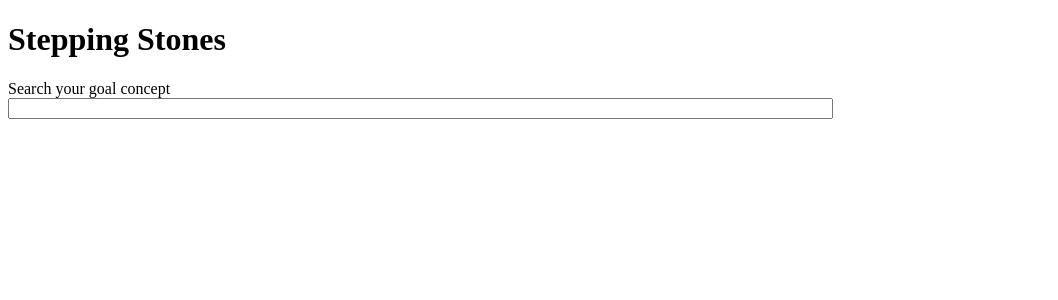
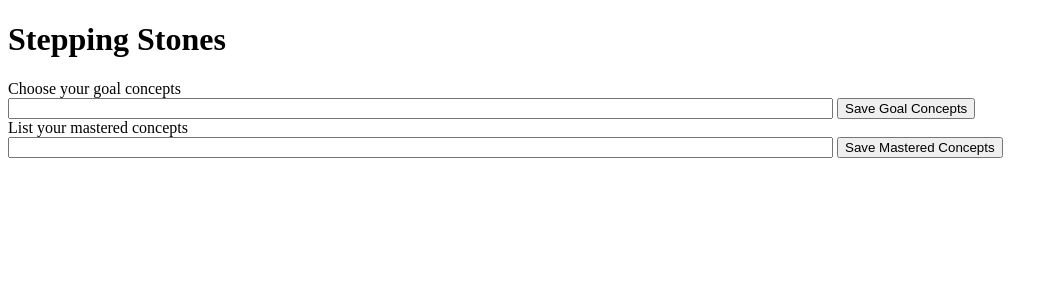
Before and after one commit to justinpwilliams/stepping-stones, a Flask app: template templates/ac_test.html in a window 1280 px wide. Shown: the top 300 px of the page, without its empty margins (0-1058 px from the left). Run offline with Flask 2, Linux system fonts and the light colour scheme; the template is opened without the code that fills it: most values are stand-ins (such as "Sample title", 1, 10 or a date in 2020); some libraries are stand-ins or nearby versions.

Commit message:
captured concepts from jquery

```diff
--- a/app.py
+++ b/app.py
@@ -17,8 +17,25 @@ def ac_test():
     if request.method == "GET":
         concepts = graph.load_topics('../LectureBank-master/LB-Paper/208topics.csv')
         concepts = list(concepts['Name'])
+    return render_template("ac_test.html", concepts=concepts)
 
-        return render_template("ac_test.html", concepts=concepts)
+
+@app.route("/goal_concept", methods=['POST'])
+def get_goal_concepts():
+    if request.method == "POST":
+        goal_concepts = request.form.get("goal_concepts", '')
+        print(f'{goal_concepts} concepts received')
+
+    return goal_concepts
+
+
+@app.route("/mastered_concepts", methods=['POST'])
+def get_mastered_concepts():
+    if request.method == "POST":
+        mastered_concepts = request.form.get("mastered_concepts", '')
+        print(f'{mastered_concepts} concepts received')
+
+    return mastered_concepts
 
 
 if __name__ == '__main__':
--- /dev/null
+++ b/config.py
@@ -0,0 +1 @@
+MSFT_COGNITIVE_KEY="d4891fdc2cfb480a9b7b8faab9dea137"
--- a/graph.py
+++ b/graph.py
@@ -43,7 +43,7 @@ def get_lookup_topic(concept_name: str, taxonomy: pd.DataFrame) -> int:
     return taxonomy[matches]['true_id'].values
 
 
-def generate_subgraph(concept_graph, goal_concept_id, mastered_concept_id:list = []):
+def generate_subgraph(concept_graph, goal_concept_id, mastered_concept_id: list = []):
     """
     Generate a concept tree from the concept graph_to_draw given one or more goal concepts and one or more mastered concepts.
     :param concept_graph: The graph_to_draw of concepts which should contain the goal_concepts and mastered_concepts
@@ -63,9 +63,9 @@ def generate_subgraph(concept_graph, goal_concept_id, mastered_concept_id:list =
 
     # Find mastered and ancestors of mastered
     for mastered_concept in mastered_concept_id:
-    # if mastered_concept_id:
-        mastered_ancestors.add(set(nx.ancestors(graph, mastered_concept))) # TODO Error with this line. add set to set.
-        mastered_ancestors.add(mastered_concept)  # TODO, keep mastered.
+        # if mastered_concept_id:
+        mastered_ancestors.update(nx.ancestors(graph, mastered_concept))
+        # mastered_ancestors.add(mastered_concept)  # Keep mastered
 
     # Remove mastered and ancestors of mastered from goal and ancestors
     goal_ancestors = list(goal_ancestors - mastered_ancestors)
--- a/ner.py
+++ b/ner.py
@@ -8,15 +8,15 @@ from sklearn.metrics.pairwise import cosine_similarity
 import numpy as np
 
 import graph
+from config import MSFT_COGNITIVE_KEY
 
 model = SentenceTransformer('sentence-transformers/all-distilroberta-v1')
 
-key = "d4891fdc2cfb480a9b7b8faab9dea137"
 endpoint = "https://westus.api.cognitive.microsoft.com/"
 
 
 def authenticate_client():
-    ta_credential = AzureKeyCredential(key)
+    ta_credential = AzureKeyCredential(MSFT_COGNITIVE_KEY)
     text_analytics_client = TextAnalyticsClient(
         endpoint=endpoint,
         credential=ta_credential)
--- a/requirements.txt
+++ b/requirements.txt
@@ -6,3 +6,4 @@ joblib==1.1.0
 scikit-learn==1.1.1
 pandas==1.4.2
 scipy==1.8.1
+azure==4.0.0
--- a/templates/ac_test.html
+++ b/templates/ac_test.html
@@ -14,8 +14,13 @@
 <body>
 	<h1>Stepping Stones</h1>
 
-	<div>Search your goal concept</div>
-	<input type="text" id="concepts" size="100">
+	<div>Choose your goal concepts</div>
+	<input type="text" id="goal-concepts" size="100">
+	<button type="button" id="goal-concepts-submit">Save Goal Concepts</button>
+
+	<div>List your mastered concepts</div>
+	<input type="text" id="mastered-concepts" size="100">
+	<button type="button" id="mastered-concepts-submit">Save Mastered Concepts</button>
 
 	<script>
 		$(function() {
@@ -30,7 +35,32 @@
 		function extractLast ( concept ) {
 			return split( concept ).pop();
 		}
-		$( "#concepts" )
+		$( "#goal-concepts" )
+			.on( "keydown", function ( event ) {
+				if ( event.keyCode === $.ui.keyCode.TAB &&
+					$( this ).autocomplete( "instance" ).menu.active ) {
+				event.preventDefault();
+				}
+			})
+			.autocomplete({
+				minLength:0,
+				source: function( request, response ) {
+					response( $.ui.autocomplete.filter(
+							availableConcepts, extractLast( request.term ) ) );
+				},
+				focus: function() {
+					return false;
+				},
+				select: function( event, ui ) {
+					var terms = split( this.value );
+					terms.pop();
+					terms.push( ui.item.value );
+					terms.push( "" );
+					this.value = terms.join( ", " );
+					return false;
+				}
+			});
+		$( "#mastered-concepts" )
 			.on( "keydown", function ( event ) {
 				if ( event.keyCode === $.ui.keyCode.TAB &&
 					$( this ).autocomplete( "instance" ).menu.active ) {
@@ -57,5 +87,23 @@
 			});
 		} );
 	</script>
+	<script>
+		$(document).ready(function (){
+			$("#goal-concepts-submit").click(function (){
+				var values = $("#goal-concepts").val();
+				$.post("/goal_concept", {"goal_concepts": JSON.stringify(values)})
+				alert(values);
+			})
+		})
+		$(document).ready(function (){
+			$("#mastered-concepts-submit").click(function (){
+				var values = $("#mastered-concepts").val();
+				$.post("/mastered_concepts", {"mastered_concepts": JSON.stringify(values)})
+				alert(values);
+			})
+		})
+	</script>
+
+
 </body>
 </html>
```
Also changed, not shown: 1 other file.
